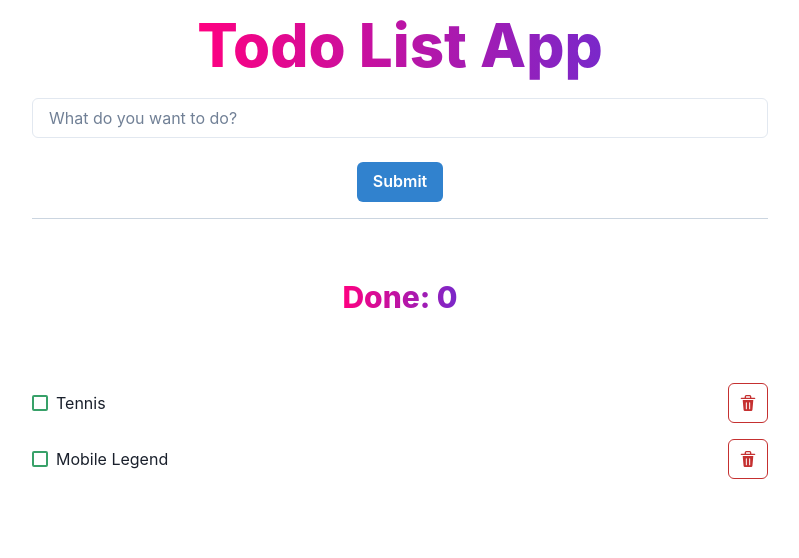
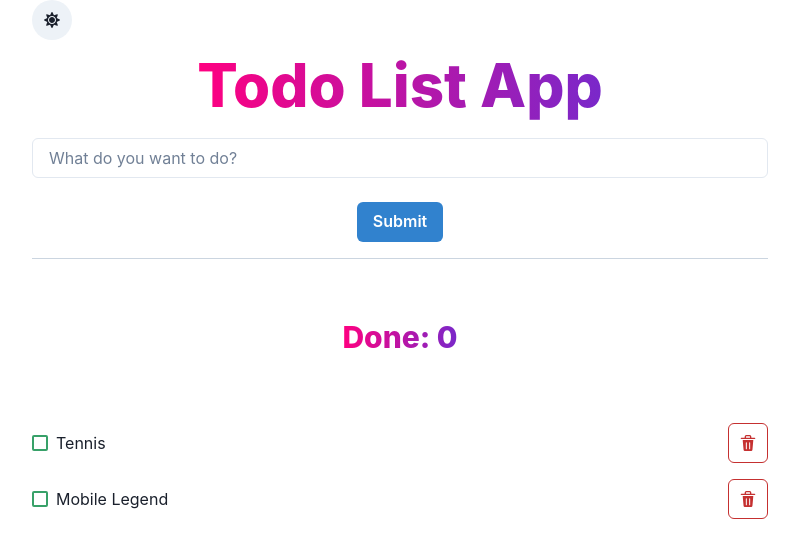
Before and after one commit to damarsasiwilogo/fed, a React (Create React App) app in the folder session06/: page / in a window 1280 px wide. Shown: the top 558 px of the page, without its empty margins (240-1039 px from the left). Built offline with nearby package versions, Linux system fonts and the light colour scheme.

Commit message:
adding night mode

```diff
--- a/session06/package.json
+++ b/session06/package.json
@@ -13,6 +13,7 @@
     "framer-motion": "^10.16.1",
     "react": "^18.2.0",
     "react-dom": "^18.2.0",
+    "react-icons": "^4.10.1",
     "react-scripts": "5.0.1",
     "web-vitals": "^2.1.4"
   },
--- a/session06/src/App.jsx
+++ b/session06/src/App.jsx
@@ -1,4 +1,4 @@
-import { ChakraProvider, Button, IconButton, Container, Flex, FormControl, useDisclosure, Heading, VStack, Text, Input, Checkbox, Spacer } from "@chakra-ui/react";
+import { ChakraProvider, Button, IconButton, Container, Flex, FormControl, useDisclosure, Heading, VStack, Text, Input, Checkbox, Spacer, useColorMode } from "@chakra-ui/react";
 import theme from "./theme";
 import { DeleteIcon } from "@chakra-ui/icons";
 import React, { useState } from "react";
@@ -11,6 +11,7 @@ import {
   AlertDialogOverlay,
   AlertDialogCloseButton,
 } from '@chakra-ui/react'
+import { FaSun, FaMoon } from 'react-icons/fa'
 
 
 function App() {
@@ -69,10 +70,18 @@ function App() {
     // };
 
   const todoCompleted = todos.filter((todo) => todo.completed).length;
+  const { colorMode, toggleColorMode } = useColorMode();
 
   return (
   <ChakraProvider theme={theme}>
     <Container maxW={"container.md"}>
+    <IconButton
+                icon={colorMode === 'light' ? <FaSun /> : <FaMoon />}
+                isRound='true'
+                size='md'
+                alignSelf='flex-end'
+                onClick={toggleColorMode}
+            />
     <VStack
     borderBottomColor={"gray.300"}
     borderBottomWidth={"1px"}
--- a/session06/src/index.js
+++ b/session06/src/index.js
@@ -2,11 +2,21 @@ import React from 'react';
 import ReactDOM from 'react-dom/client';
 import App from './App';
 import reportWebVitals from './reportWebVitals';
+import { ChakraProvider, ColorModeScript, extendTheme } from '@chakra-ui/react';
+
+const config = {
+  initialColorMode: 'dark',
+  useSystemColorMode: false,
+};
+const theme = extendTheme({ config, });
 
 const root = ReactDOM.createRoot(document.getElementById('root'));
 root.render(
   <React.StrictMode>
-    <App />
+    <ChakraProvider theme={theme}>
+        <ColorModeScript initialColorMode={theme.config.initialColorMode} />
+        <App />
+    </ChakraProvider>
   </React.StrictMode>
 );
 
```
Also changed, not shown: 1 other file (tests, documents, lock files or other folders). Lines whose indentation alone changed are shown as unchanged.
